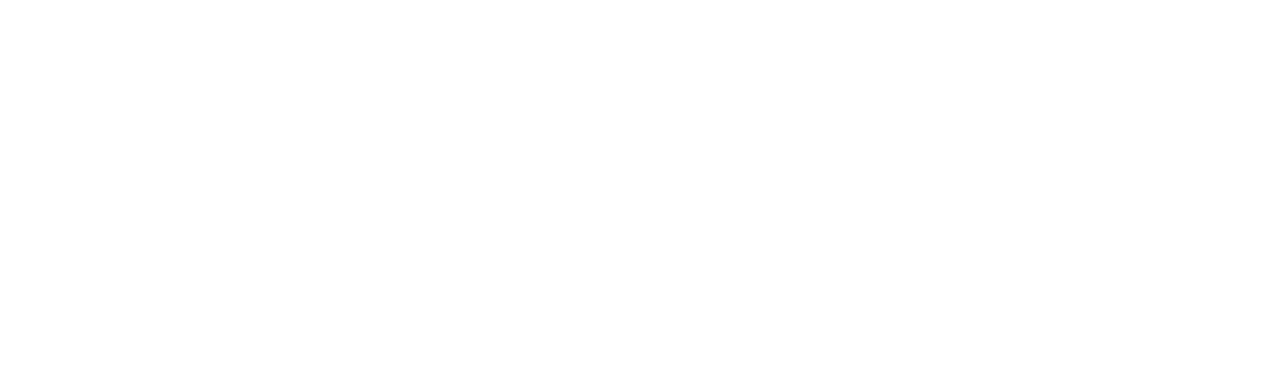
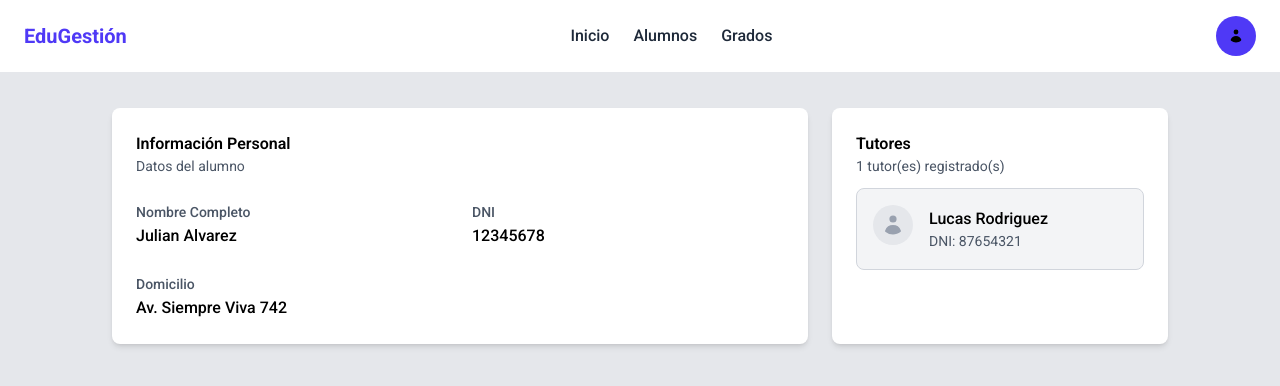
Before and after one commit to alisho0/sep-frontend, a React (Vite) app: page /alumnos/1 in a window 1280 px wide. Before the commit this address had no page. Shown: the top 386 px of the page. Built offline with nearby package versions, Linux system fonts and the light colour scheme.

Commit message:
Creación del overlay del detalle del alumno, card de datos personales y tutores. Quedaría conectar con la API

```diff
--- a/src/SepApp.jsx
+++ b/src/SepApp.jsx
@@ -5,6 +5,7 @@ import { BrowserRouter, Route, Routes } from 'react-router-dom'
 import { Navbar } from './components/Navbar'
 import { Layout } from './routes/Layout'
 import { Alumnos } from './pages/Alumnos'
+import { DetalleAlumno } from './pages/DetalleAlumno'
 
 function SepApp() {
   return (
@@ -15,6 +16,7 @@ function SepApp() {
           <Route element={<Layout />}>
             <Route path='/menu' element={<Menu/>}/>
             <Route path='/alumnos' element={<Alumnos />} />
+            <Route path='alumnos/:id' element={<DetalleAlumno />} />
           </Route>
         </Routes>
       </BrowserRouter>
--- a/src/apis/alumnosApi.js
+++ b/src/apis/alumnosApi.js
@@ -15,3 +15,16 @@ export const getAlumnos = async (token) => {
         console.log(error);
     }
 }
+
+export const getAlumnoById = async (id, token) => {
+    try {
+        const response = await axios.get(`${url}/detalle/${id}`, {
+            headers: {
+                'Authorization': `Bearer ${token}`
+            }
+        });
+        return response.data;
+    } catch (error) {
+        console.log(error);
+    }
+}
--- a/src/assets/output.css
+++ b/src/assets/output.css
@@ -31,6 +31,8 @@
     --text-xs--line-height: calc(1 / 0.75);
     --text-sm: 0.875rem;
     --text-sm--line-height: calc(1.25 / 0.875);
+    --text-lg: 1.125rem;
+    --text-lg--line-height: calc(1.75 / 1.125);
     --text-xl: 1.25rem;
     --text-xl--line-height: calc(1.75 / 1.25);
     --text-2xl: 1.5rem;
@@ -238,11 +240,20 @@
   .mx-auto {
     margin-inline: auto;
   }
+  .mt-0 {
+    margin-top: calc(var(--spacing) * 0);
+  }
   .mt-0\.5 {
     margin-top: calc(var(--spacing) * 0.5);
   }
+  .mt-1 {
+    margin-top: calc(var(--spacing) * 1);
+  }
   .mt-1\.5 {
     margin-top: calc(var(--spacing) * 1.5);
+  }
+  .mt-3 {
+    margin-top: calc(var(--spacing) * 3);
   }
   .mt-4 {
     margin-top: calc(var(--spacing) * 4);
@@ -265,6 +276,9 @@
   .mb-4 {
     margin-bottom: calc(var(--spacing) * 4);
   }
+  .mb-5 {
+    margin-bottom: calc(var(--spacing) * 5);
+  }
   .mb-6 {
     margin-bottom: calc(var(--spacing) * 6);
   }
@@ -276,6 +290,9 @@
   }
   .grid {
     display: grid;
+  }
+  .table {
+    display: table;
   }
   .h-2 {
     height: calc(var(--spacing) * 2);
@@ -289,11 +306,23 @@
   .h-screen {
     height: 100vh;
   }
+  .max-h-48 {
+    max-height: calc(var(--spacing) * 48);
+  }
+  .max-h-60 {
+    max-height: calc(var(--spacing) * 60);
+  }
+  .max-h-96 {
+    max-height: calc(var(--spacing) * 96);
+  }
   .min-h-screen {
     min-height: 100vh;
   }
   .w-2 {
     width: calc(var(--spacing) * 2);
+  }
+  .w-3 {
+    width: calc(var(--spacing) * 3);
   }
   .w-3\.5 {
     width: calc(var(--spacing) * 3.5);
@@ -313,14 +342,23 @@
   .max-w-md {
     max-width: var(--container-md);
   }
+  .border-collapse {
+    border-collapse: collapse;
+  }
   .cursor-pointer {
     cursor: pointer;
+  }
+  .resize {
+    resize: both;
   }
   .grid-cols-1 {
     grid-template-columns: repeat(1, minmax(0, 1fr));
   }
   .grid-cols-2 {
     grid-template-columns: repeat(2, minmax(0, 1fr));
+  }
+  .grid-cols-3 {
+    grid-template-columns: repeat(3, minmax(0, 1fr));
   }
   .flex-col {
     flex-direction: column;
@@ -352,6 +390,9 @@
   .gap-4 {
     gap: calc(var(--spacing) * 4);
   }
+  .gap-6 {
+    gap: calc(var(--spacing) * 6);
+  }
   .space-y-4 {
     :where(& > :not(:last-child)) {
       --tw-space-y-reverse: 0;
@@ -378,6 +419,9 @@
   }
   .overflow-hidden {
     overflow: hidden;
+  }
+  .overflow-y-auto {
+    overflow-y: auto;
   }
   .rounded {
     border-radius: 0.25rem;
@@ -449,6 +493,9 @@
   .p-6 {
     padding: calc(var(--spacing) * 6);
   }
+  .px-1 {
+    padding-inline: calc(var(--spacing) * 1);
+  }
   .px-1\.5 {
     padding-inline: calc(var(--spacing) * 1.5);
   }
@@ -476,6 +523,9 @@
   .pt-9 {
     padding-top: calc(var(--spacing) * 9);
   }
+  .pr-1 {
+    padding-right: calc(var(--spacing) * 1);
+  }
   .pr-1\.5 {
     padding-right: calc(var(--spacing) * 1.5);
   }
@@ -495,6 +545,10 @@
   .text-3xl {
     font-size: var(--text-3xl);
     line-height: var(--tw-leading, var(--text-3xl--line-height));
+  }
+  .text-lg {
+    font-size: var(--text-lg);
+    line-height: var(--tw-leading, var(--text-lg--line-height));
   }
   .text-sm {
     font-size: var(--text-sm);
@@ -520,6 +574,9 @@
     --tw-font-weight: var(--font-weight-semibold);
     font-weight: var(--font-weight-semibold);
   }
+  .text-gray-400 {
+    color: var(--color-gray-400);
+  }
   .text-gray-500 {
     color: var(--color-gray-500);
   }
@@ -544,6 +601,9 @@
   .text-white {
     color: var(--color-white);
   }
+  .underline {
+    text-decoration-line: underline;
+  }
   .placeholder-gray-400 {
     &::placeholder {
       color: var(--color-gray-400);
@@ -556,6 +616,10 @@
   .shadow-md {
     --tw-shadow: 0 4px 6px -1px var(--tw-shadow-color, rgb(0 0 0 / 0.1)), 0 2px 4px -2px var(--tw-shadow-color, rgb(0 0 0 / 0.1));
     box-shadow: var(--tw-inset-shadow), var(--tw-inset-ring-shadow), var(--tw-ring-offset-shadow), var(--tw-ring-shadow), var(--tw-shadow);
+  }
+  .outline {
+    outline-style: var(--tw-outline-style);
+    outline-width: 1px;
   }
   .transition {
     transition-property: color, background-color, border-color, outline-color, text-decoration-color, fill, stroke, --tw-gradient-from, --tw-gradient-via, --tw-gradient-to, opacity, box-shadow, transform, translate, scale, rotate, filter, -webkit-backdrop-filter, backdrop-filter, display, content-visibility, overlay, pointer-events;
@@ -646,6 +710,16 @@
   .sm\:grid-cols-2 {
     @media (width >= 40rem) {
       grid-template-columns: repeat(2, minmax(0, 1fr));
+    }
+  }
+  .md\:col-span-2 {
+    @media (width >= 48rem) {
+      grid-column: span 2 / span 2;
+    }
+  }
+  .md\:grid {
+    @media (width >= 48rem) {
+      display: grid;
     }
   }
   .md\:w-auto {
@@ -768,6 +842,11 @@
   inherits: false;
   initial-value: 0 0 #0000;
 }
+@property --tw-outline-style {
+  syntax: "*";
+  inherits: false;
+  initial-value: solid;
+}
 @property --tw-duration {
   syntax: "*";
   inherits: false;
@@ -793,6 +872,7 @@
       --tw-ring-offset-width: 0px;
       --tw-ring-offset-color: #fff;
       --tw-ring-offset-shadow: 0 0 #0000;
+      --tw-outline-style: solid;
       --tw-duration: initial;
     }
   }
--- /dev/null
+++ b/src/components/Alumnos/Detalle/TutoresCard.jsx
@@ -0,0 +1,15 @@
+import { UserIcon } from '@heroicons/react/20/solid';
+
+export const TutoresCard = () => {
+  return (
+    <div className="flex gap-4 items-center border border-gray-300 rounded-lg p-4 bg-gray-100 mt-3">
+      <div>
+        <UserIcon className="h-10 w-10 text-gray-400 bg-gray-200 rounded-full p-2 mb-2" />
+      </div>
+      <div>
+        <p className="font-medium">Lucas Rodriguez</p>
+        <p className="text-gray-600 text-sm">DNI: 87654321</p>
+      </div>
+    </div>
+  );
+};
--- a/src/pages/Alumnos.jsx
+++ b/src/pages/Alumnos.jsx
@@ -4,6 +4,7 @@ import { useAlumnos } from "../hooks/useAlumnos";
 import { useDispatch, useSelector } from "react-redux";
 import { useEffect } from "react";
 import { traerAlumnos } from "../reducers/alumnosSlice";
+import { Link } from "react-router-dom";
 
 export const Alumnos = () => {
   const token = localStorage.getItem("token");
@@ -41,9 +42,12 @@ export const Alumnos = () => {
                     </span>
                   </div>
                 </div>
-                <button className="self-center md:justify-self-end w-full bg-indigo-500 p-2 rounded-lg cursor-pointer hover:bg-indigo-300 transition duration-150 flex justify-center md:w-auto">
-                  <EyeIcon className="h-5 w-5 text-white" />
-                </button>
+<Link
+  to={`/alumnos/${alumno.id}`}
+  className="self-center md:justify-self-end w-full bg-indigo-500 p-2 rounded-lg cursor-pointer hover:bg-indigo-300 transition duration-150 flex justify-center md:w-auto"
+>
+  <EyeIcon className="h-5 w-5 text-white" />
+</Link>
             </div>
             )
             ))}
--- /dev/null
+++ b/src/pages/DetalleAlumno.jsx
@@ -0,0 +1,44 @@
+import { useParams } from 'react-router-dom'
+import { TutoresCard } from '../components/Alumnos/Detalle/TutoresCard';
+
+export const DetalleAlumno = () => {
+
+    const { id } = useParams();
+    console.log(id);
+
+  return (
+    <>
+        <div className='container mx-auto md:px-28 px-4 pt-9 grid md:grid-cols-3 grid-cols-1 gap-6'>
+            <div className='bg-white p-6 rounded-lg shadow-md border-gray-300 md:col-span-2'>
+                <div>
+                    <h3 className='text-md font-semibold'>Información Personal</h3>
+                    <p className='text-gray-600 text-sm'>Datos del alumno</p>
+                </div>
+                <div className='grid md:grid-cols-2 gap-6 mt-6'>
+                    <div>
+                        <label className='text-sm font-medium text-gray-600'>Nombre Completo</label>
+                        <p className='font-medium'>Julian Alvarez</p>
+                    </div>
+                    <div>
+                        <label className='text-sm font-medium text-gray-600'>DNI</label>
+                        <p className='font-medium'>12345678</p>
+                    </div>
+                    <div>
+                        <label className='text-sm font-medium text-gray-600'>Domicilio</label>
+                        <p className='font-medium'>Av. Siempre Viva 742</p>
+                    </div>
+                </div>
+            </div>
+            <div className='bg-white p-6 rounded-lg shadow-md border-gray-300'>
+                <div>
+                    <h3 className='text-md font-semibold'>Tutores</h3>
+                    <p className='text-gray-600 text-sm'>1 tutor(es) registrado(s)</p>
+                </div>
+                <div className='overflow-y-auto max-h-48'>
+                    <TutoresCard />
+                </div>
+            </div>
+        </div>
+    </>
+  )
+}
```
